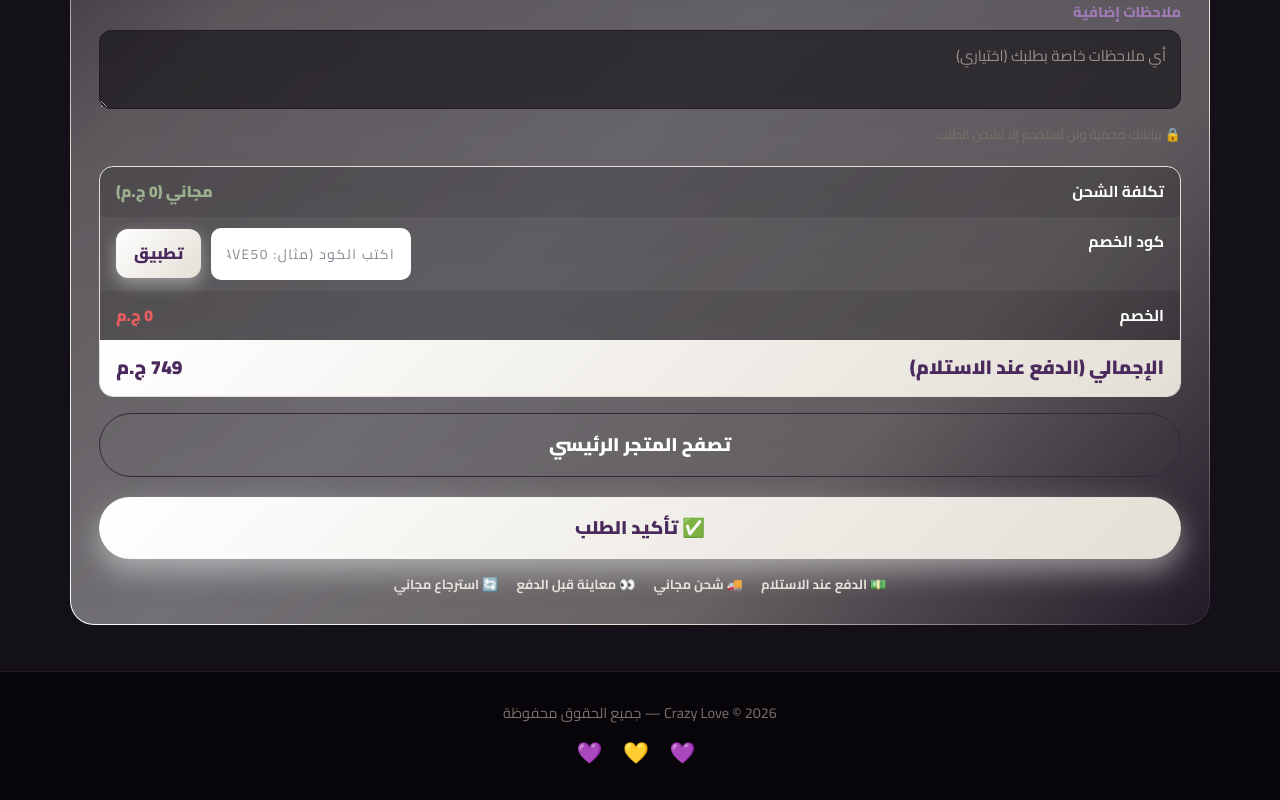
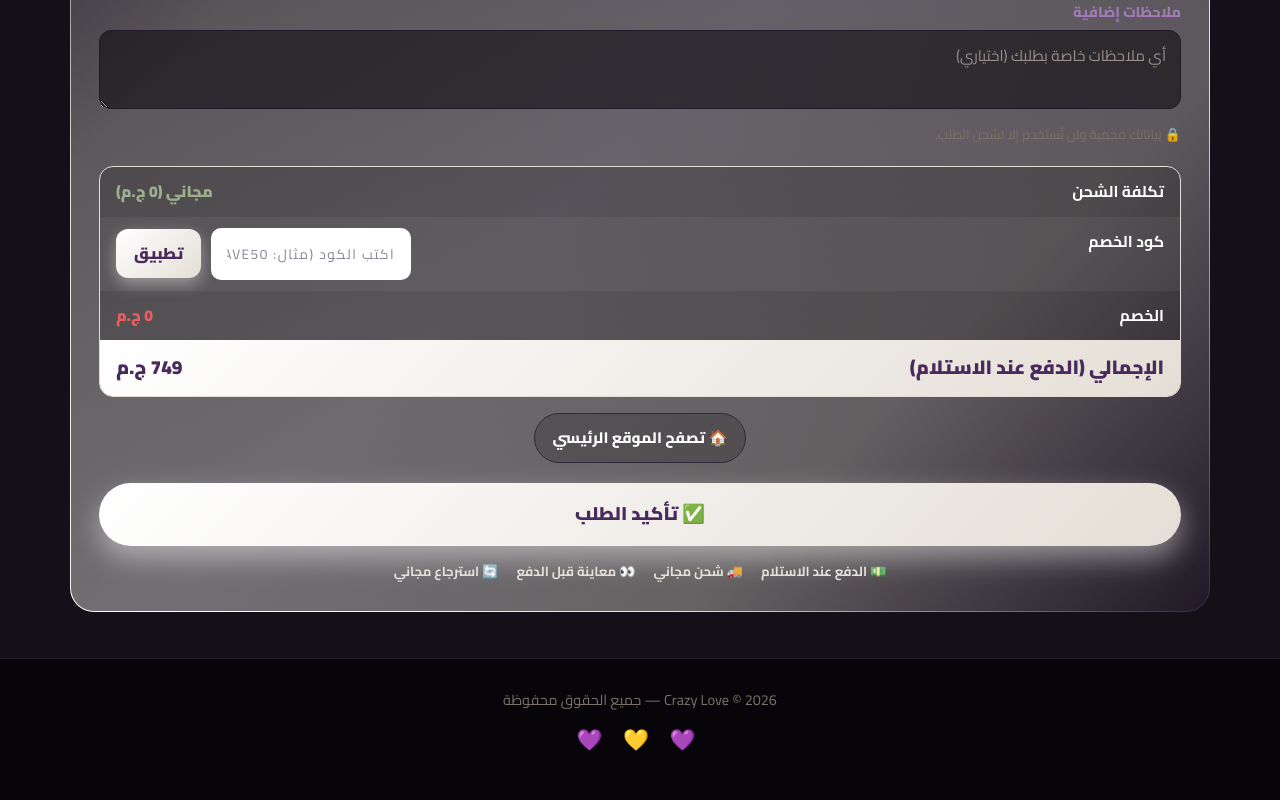
Before and after one commit to mwafi8211/mot3a-singel-1, a Next.js app: page / in a window 1280 px wide. Shown: the part 3190-3990 px from the top of the page. Built offline with nearby package versions, Linux system fonts and the light colour scheme; no server answers.

Commit message:
Fix main store link href

```diff
--- a/app/page.tsx
+++ b/app/page.tsx
@@ -397,7 +397,7 @@ export default function Home() {
               )}
 
               <div style={{ display: "flex", justifyContent: "center", marginTop: 16 }}>
-                <a href="/" className="btn-secondary">تصفح المتجر الرئيسي</a>
+                <a href="https://mot3a.vercel.app/" className="store-link">🏠 تصفح الموقع الرئيسي</a>
               </div>
 
               <div className="cta-row">
```
